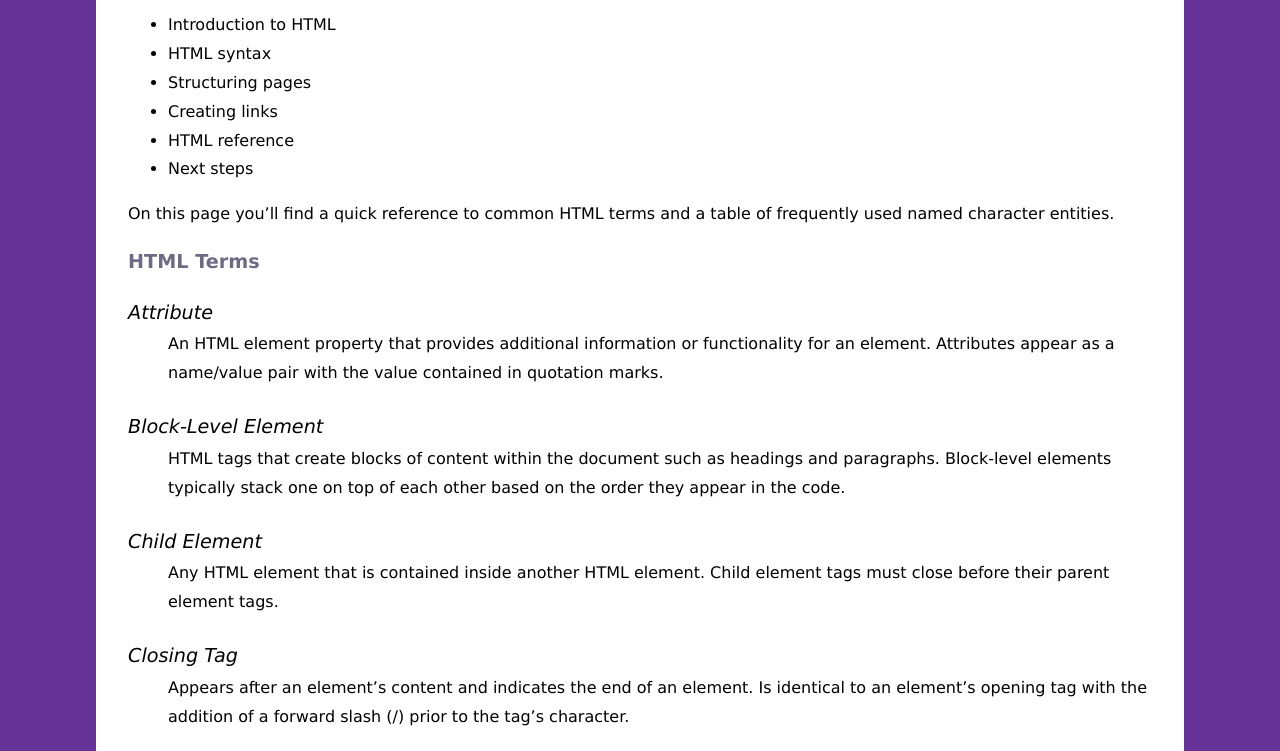
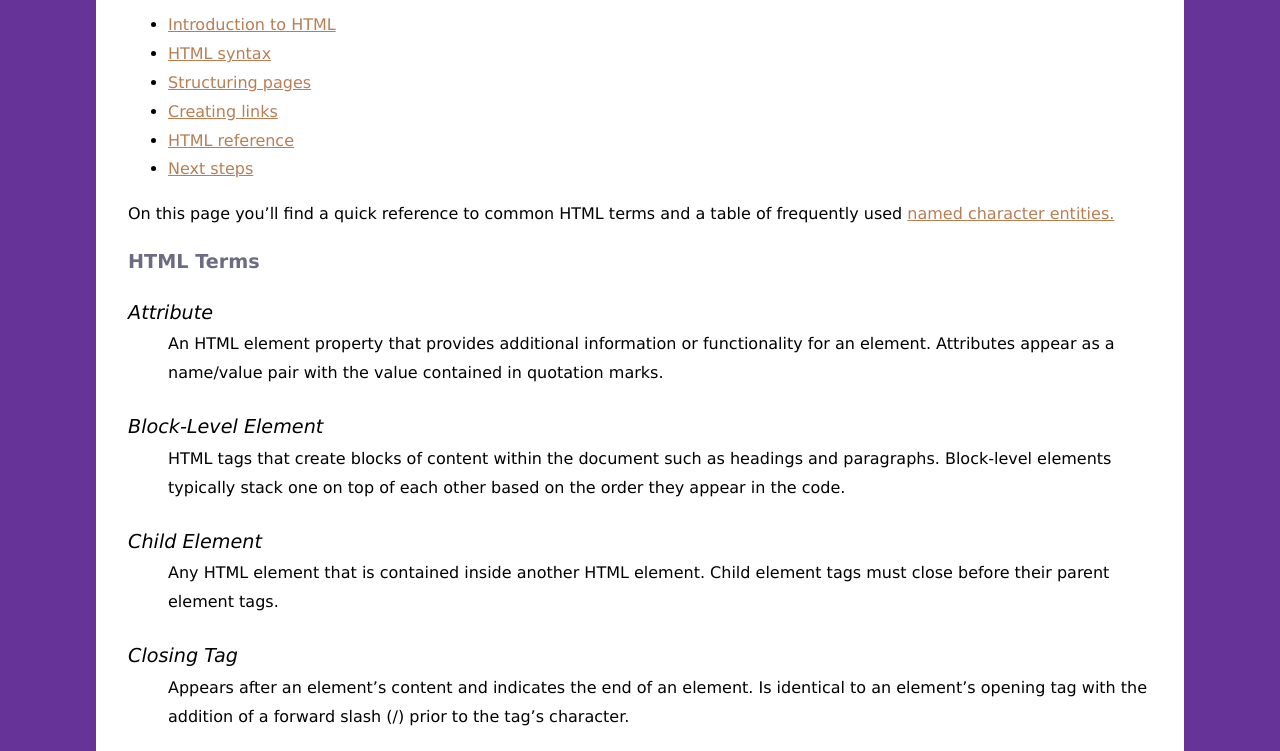
Before and after one commit to slinghshot/cit-384-HW3, a plain HTML site: page reference.html in a window 1280 px wide. Shown: the part 158-909 px from the top of the page. Drawn offline with Linux system fonts and the light colour scheme.

Commit message:
Add files via upload

```diff
--- a/reference.html
+++ b/reference.html
@@ -7,23 +7,23 @@
 </head>
 <body>
 <header role="banner">
-  <h1>Comp 484</h1>
+  <h1>CIT 384</h1>
   <h2>HTML Reference</h2>
   <nav role="navigation">
     <ul>
-      <li>Introduction to HTML</li>
-      <li>HTML syntax</li>
-      <li>Structuring pages</li>
-      <li>Creating links</li>
-      <li>HTML reference</li>
-      <li>Next steps</li>
+      <li><a href="intro.html" title="Introduction to HTML" >Introduction to HTML</a></li>
+      <li><a href="syntax.html" title="HTML syntax">HTML syntax</a></li>
+      <li><a href="structure.html" title="Structuring pages">Structuring pages</a></li>
+      <li><a href="links.html" title="Creating links">Creating links</a></li>
+      <li><a href="reference.html" title="HTML reference">HTML reference</a></li>
+      <li><a href="next.html" title="Next steps">Next steps</a></li>
     </ul>
   </nav>
 </header>
 <main role="main">
   <article role="article">
     <header>
-      <p>On this page you&rsquo;ll find a quick reference to common HTML terms and a table of frequently used named character entities.</p>
+      <p>On this page you&rsquo;ll find a quick reference to common HTML terms and a table of frequently used <a href="#CharEntities" title="Table with Character Entities" >named character entities.</a></p>
     </header>
     <section>
       <h3>HTML Terms</h3>
@@ -73,7 +73,7 @@
       </dl>
     </section>
     <section>
-      <table border="1" cellspacing="0" cellpadding="0" summary="A quick reference of named character entities, including an example of the character, a description, and the entity code.">
+      <table id="CharEntities" border="1" cellspacing="0" cellpadding="0" summary="A quick reference of named character entities, including an example of the character, a description, and the entity code.">
         <caption>
         <h3>Common Named Character Entities </h3>
         </caption>
```
Also changed, not shown: intro.html (+6 -6 lines), links.html (+11 -8 lines), next.html (+6 -6 lines), structure.html (+6 -6 lines), syntax.html (+7 -7 lines).
